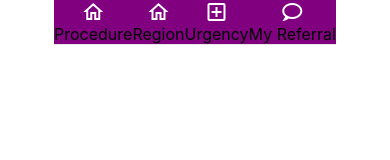
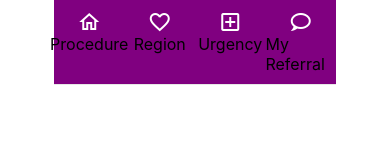
Before and after one commit to Brandonlac/alberta-specialty-care-wait-times, a React Native app: screen / in a window 390 px wide. Shown: the top 160 px of the page. Built offline with nearby package versions, Linux system fonts and the light colour scheme.

Commit message:
safeareview

```diff
--- a/App.js
+++ b/App.js
@@ -1,5 +1,5 @@
 import React, { useState } from 'react';
-import { SafeAreaView, View, Text, StyleSheet, TouchableOpacity } from 'react-native';
+import { SafeAreaView, View, Text, StyleSheet, Platform, TouchableOpacity, StatusBar } from 'react-native';
 import Slider from '@react-native-community/slider';
 import Checkbox from 'expo-checkbox';
 import Navbar from './Navbar';
@@ -39,7 +39,7 @@ const SliderWithCustomRadioButtons = () => {
         minimumTrackTintColor={sliderValue > 5 ? 'red' : 'green'}
       />
       <Text>Urgency: {sliderValue}</Text>
-      <SafeAreaView style={styles.radioContainer}>
+      <View style={styles.radioContainer}>
         {radioButtons.map((button) => (
           <TouchableOpacity
             key={button.value}
@@ -52,8 +52,8 @@ const SliderWithCustomRadioButtons = () => {
             <Text style={styles.radioText}>{button.label}</Text>
           </TouchableOpacity>
         ))}
-      </SafeAreaView>
-      <SafeAreaView style={styles.checkboxContainer}>
+      </View>
+      <View style={styles.checkboxContainer}>
         <Checkbox
           value={emergencyChecked}
           onValueChange={setEmergencyChecked}
@@ -61,7 +61,7 @@ const SliderWithCustomRadioButtons = () => {
         <Text style={styles.checkboxLabel}>
           If this is an emergency call 911 immediately
         </Text>
-      </SafeAreaView>
+      </View>
     </SafeAreaView>
   );
 };
@@ -71,6 +71,7 @@ const styles = StyleSheet.create({
     flex: 1,
     justifyContent: 'space-between',
     alignItems: 'center',
+    paddingTop: Platform.OS === 'android' ? StatusBar.currentHeight : 0, // Add padding
   },
   slider: {
     width: 300,
--- a/Navbar.js
+++ b/Navbar.js
@@ -1,16 +1,16 @@
 import React from 'react';
-import { SafeAreaView, Text, StyleSheet, TouchableOpacity } from 'react-native';
+import { View, Text, StyleSheet, TouchableOpacity } from 'react-native';
 import Icon from 'react-native-vector-icons/MaterialCommunityIcons'; // Choose your preferred icon set
 
 const Navbar = () => {
   return (
-    <SafeAreaView style={styles.navbarContainer}>
+    <View style={styles.navbarContainer}>
       <TouchableOpacity style={styles.navButton}>
         <Icon name="home-outline" size={24} color="#FFFFFF" />
         <Text style={styles.navButtonText}>Procedure</Text>
       </TouchableOpacity>
       <TouchableOpacity style={styles.navButton}>
-        <Icon name="home-outline" size={24} color="#FFFFFF" />
+        <Icon name="heart-outline" size={24} color="#FFFFFF" />
         <Text style={styles.navButtonText}>Region</Text>
       </TouchableOpacity>
       <TouchableOpacity style={styles.navButton}>
@@ -21,21 +21,21 @@ const Navbar = () => {
         <Icon name="chat-outline" size={24} color="#FFFFFF" />
         <Text style={styles.navButtonText}>My Referral</Text>
       </TouchableOpacity>
-    </SafeAreaView>
+    </View>
   );
 };
 
 const styles = StyleSheet.create({
   navbarContainer: {
     flexDirection: 'row',
-    backgroundColor: '#8C4AEE', // Your desired background color
-    justifyContent: 'space-between',
+    justifyContent: 'space-between', // This will distribute the buttons evenly
     backgroundColor: 'purple',
     borderBottomWidth: 1,
     borderBottomColor: '#e7e7e7',
     paddingVertical: 10,
   },
   navButton: {
+    flex: 1,
     alignItems: 'center',
   },
   navButtonText: {
```
